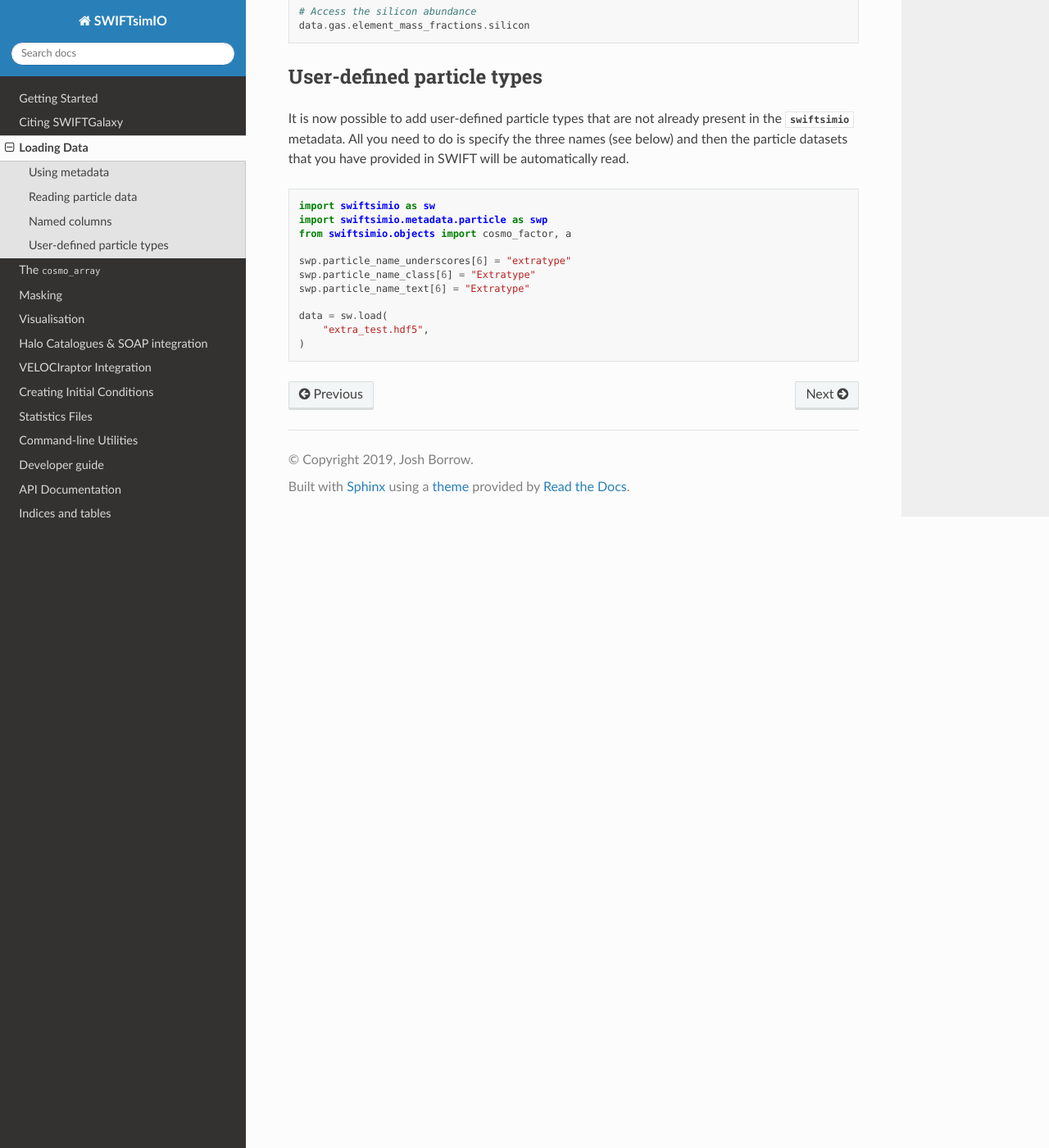
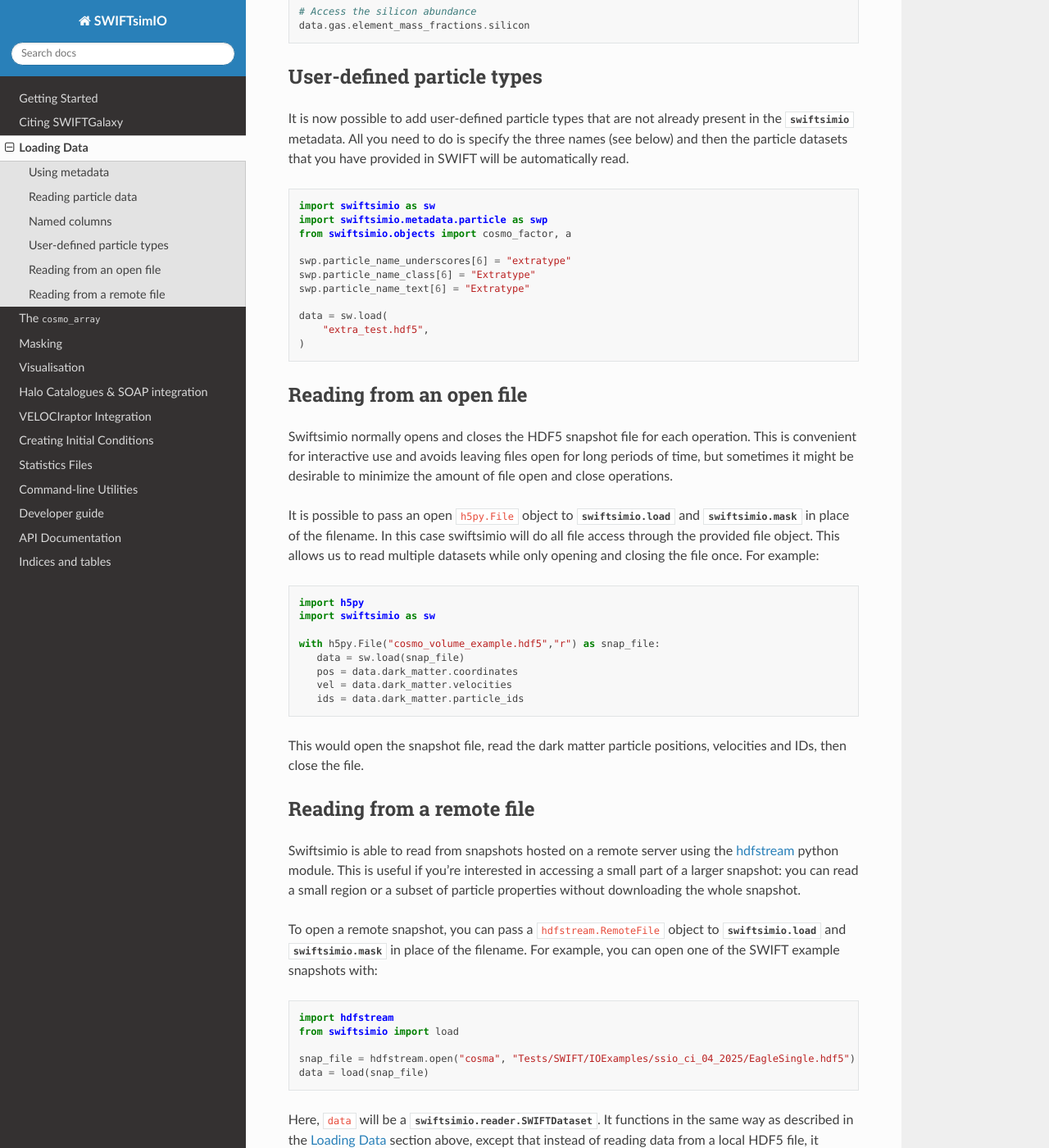
Before and after one commit to SWIFTSIM/swiftsimio, a Sphinx documentation site: the page built from docs/source/loading_data/index.rst, in a window 1280 px wide and 1400 px high, scrolled down 4677 px. Shown: the whole window at 82% size. Built offline with Sphinx 7.4.7 and the Read the Docs theme 3.1.0, drawn with Linux system fonts in a browser that asks for light colours; pages that are not in the unit, such as notebooks, are missing from menus; some of the changed text lies outside the part shown.

Commit message:
Add remote file info to the documentation

```diff
--- a/docs/source/loading_data/index.rst
+++ b/docs/source/loading_data/index.rst
@@ -1,3 +1,5 @@
+.. _loading-data:
+
 Loading Data
 ============
 
@@ -268,3 +270,96 @@ in SWIFT will be automatically read.
    data = sw.load(
        "extra_test.hdf5",
    )
+
+
+Reading from an open file
+-------------------------
+
+Swiftsimio normally opens and closes the HDF5 snapshot file for each
+operation. This is convenient for interactive use and avoids leaving
+files open for long periods of time, but sometimes it might be
+desirable to minimize the amount of file open and close operations.
+
+It is possible to pass an open ``h5py.File`` object to
+:mod:`swiftsimio.load` and :mod:`swiftsimio.mask` in place of the
+filename. In this case swiftsimio will do all file access through the
+provided file object. This allows us to read multiple datasets while
+only opening and closing the file once. For example:
+
+.. code-block:: python
+
+   import h5py
+   import swiftsimio as sw
+
+   with h5py.File("cosmo_volume_example.hdf5","r") as snap_file:
+      data = sw.load(snap_file)
+      pos = data.dark_matter.coordinates
+      vel = data.dark_matter.velocities
+      ids = data.dark_matter.particle_ids
+
+This would open the snapshot file, read the dark matter particle
+positions, velocities and IDs, then close the file.
+
+
+Reading from a remote file
+--------------------------
+
+Swiftsimio is able to read from snapshots hosted on a remote server
+using the `hdfstream
+<https://hdfstream-python.readthedocs.io/en/latest>`_ python
+module. This is useful if you're interested in accessing a small part
+of a larger snapshot: you can read a small region or a subset of
+particle properties without downloading the whole snapshot.
+
+To open a remote snapshot, you can pass a ``hdfstream.RemoteFile``
+object to :mod:`swiftsimio.load` and :mod:`swiftsimio.mask` in place
+of the filename. For example, you can open one of the SWIFT example
+snapshots with:
+
+.. code-block:: python
+
+   import hdfstream
+   from swiftsimio import load
+
+   snap_file = hdfstream.open("cosma", "Tests/SWIFT/IOExamples/ssio_ci_04_2025/EagleSingle.hdf5")
+   data = load(snap_file)
+
+Here, ``data`` will be a :obj:`swiftsimio.reader.SWIFTDataset`. It
+functions in the same way as described in the :ref:`loading-data`
+section above, except that instead of reading data from a local HDF5
+file, it requests data from the server.
+
+Opening a snapshot like this only downloads a small amount of
+metadata. Accessing particle properties, such as coordinates, will
+trigger another download:
+
+.. code-block:: python
+
+   pos = data.dark_matter.coordinates
+
+This will download the dark matter particle coordinates and return an
+array with units and cosmological factors attached.
+
+To read part of a remote snapshot, we can use swiftsimio's
+:ref:`masking` feature as we would with a local snapshot, but passing
+the remote file to :mod:`swiftsimio.mask` :mod:`swiftsimio.load` in
+place of the filename.
+
+.. code-block:: python
+
+   import hdfstream
+   import swiftsimio as sw
+
+   snap_file = hdfstream.open("cosma", "Tests/SWIFT/IOExamples/ssio_ci_04_2025/EagleSingle.hdf5")
+
+   mask = sw.mask(snap_file)
+   # The full metadata object is available from within the mask
+   boxsize = mask.metadata.boxsize
+   # load_region is a 3x2 list [[left, right], [bottom, top], [front, back]]
+   load_region = [[0.0 * b, 0.5 * b] for b in boxsize]
+
+   # Constrain the mask
+   mask.constrain_spatial(load_region)
+
+   # Now load the snapshot with this mask
+   data = sw.load(snap_file, mask=mask)
--- a/docs/source/masking/index.rst
+++ b/docs/source/masking/index.rst
@@ -1,3 +1,5 @@
+.. _masking:
+
 Masking
 =======
 
```
